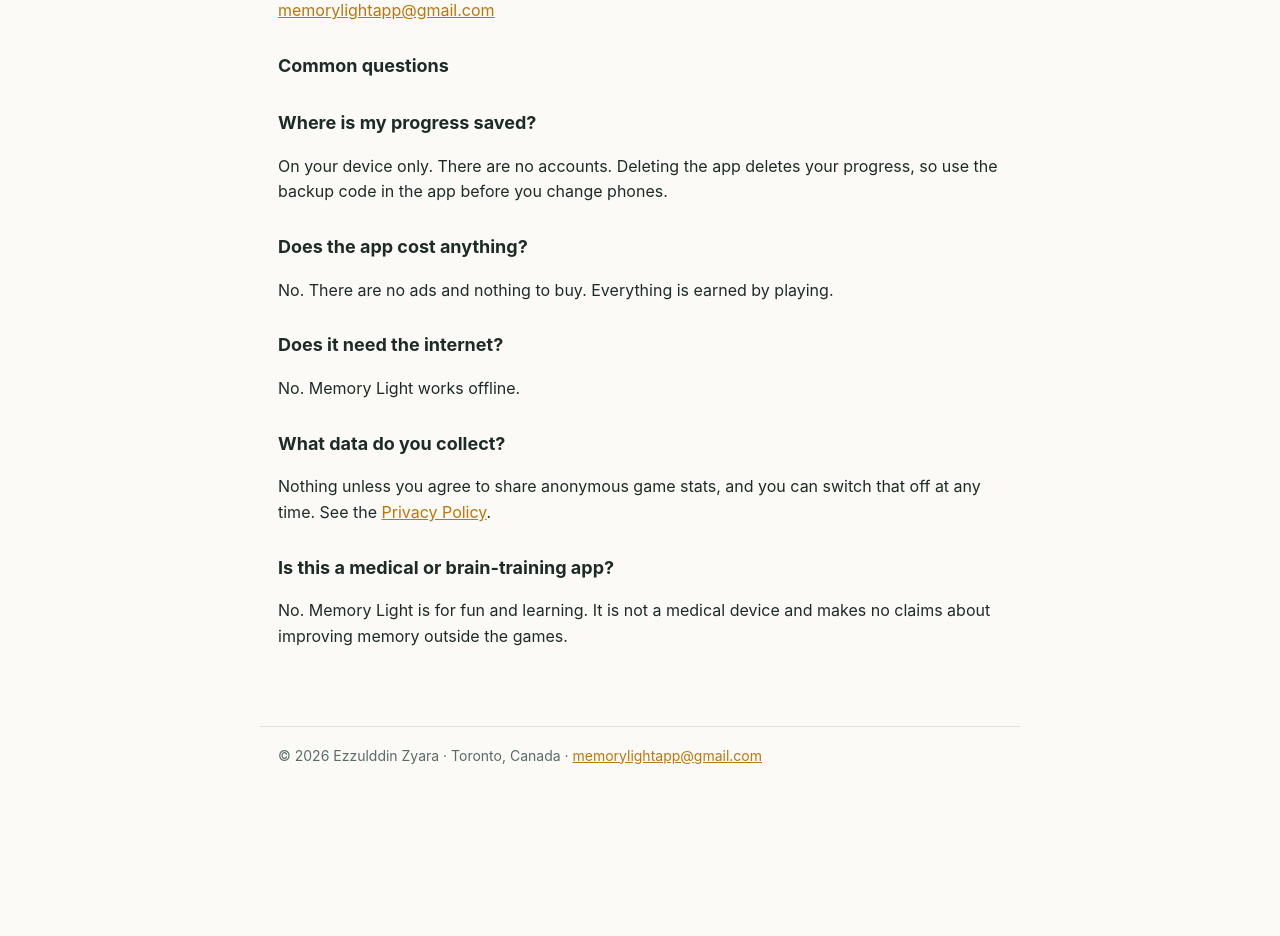
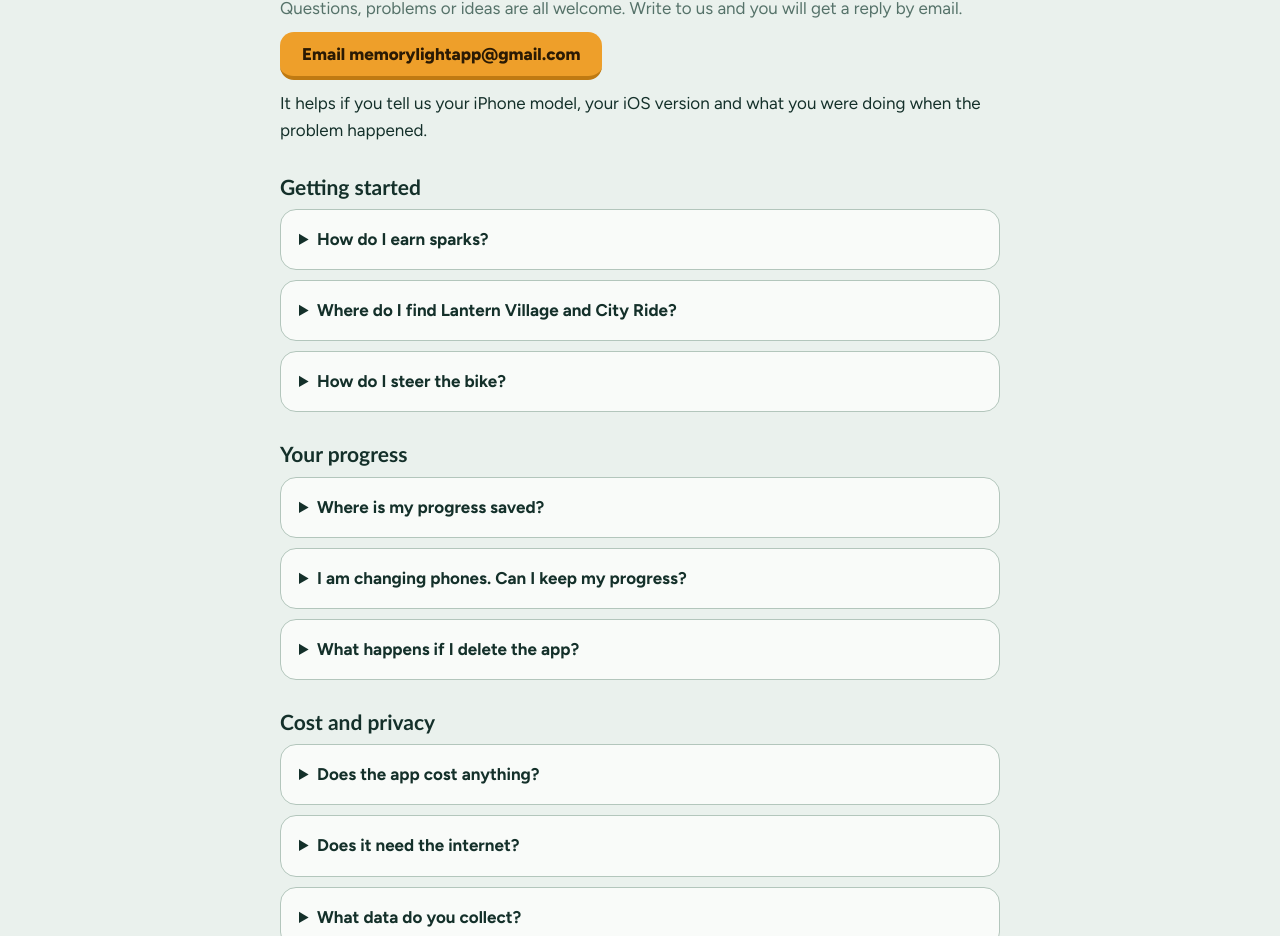
Before and after one commit to memorylightapp-wq/memorylight-site, a plain HTML site: page support.html in a window 1280 px wide. Shown: the part 201-1137 px from the top of the page. Before the commit the page ends 986 px from the top, so only its background shows below. Drawn offline with Linux system fonts and the light colour scheme; a web font is replaced by a local one.

Commit message:
Update support.html

```diff
--- a/support.html
+++ b/support.html
@@ -1,17 +1,30 @@
-<!doctype html><html lang="en"><head><meta charset="utf-8"><meta name="viewport" content="width=device-width,initial-scale=1"><title>Memory Light Support</title><style>
-:root{color-scheme:light dark;--bg:#fbfaf6;--ink:#1d2b27;--soft:#5a6b66;--line:#e3e0d6;--acc:#b9770e}
-@media (prefers-color-scheme:dark){:root{--bg:#0f1a24;--ink:#eef2f0;--soft:#a9b8b3;--line:#263645;--acc:#ffc83d}}
-*{box-sizing:border-box}body{margin:0;background:var(--bg);color:var(--ink);font-family:-apple-system,system-ui,"Segoe UI",sans-serif;line-height:1.6}
-nav{display:flex;justify-content:space-between;align-items:center;gap:12px;flex-wrap:wrap;max-width:760px;margin:0 auto;padding:18px;border-bottom:1px solid var(--line)}
-nav a{color:var(--ink);text-decoration:none;font-weight:700}nav span a{margin-inline-start:18px;font-weight:600;color:var(--soft)}
-main{max-width:760px;margin:0 auto;padding:8px 18px 60px}h1{font-size:30px;line-height:1.2;margin:28px 0 8px;text-wrap:balance}h2{font-size:18px;margin-top:28px}
-a{color:var(--acc)}.lead{font-size:18px;color:var(--soft)}footer{max-width:760px;margin:0 auto;padding:18px;border-top:1px solid var(--line);color:var(--soft);font-size:14px}
-ul{padding-inline-start:20px}
-</style></head><body><nav><a href="/">Memory Light</a><span><a href="/support.html">Support</a><a href="/privacy.html">Privacy</a><a href="/terms.html">Terms</a></span></nav><main><h1>Support</h1><p class="lead">Questions, problems or ideas? Write to us and we'll reply by email.</p>
-<p><a href="mailto:memorylightapp@gmail.com">memorylightapp@gmail.com</a></p>
-<h2>Common questions</h2>
-<h2>Where is my progress saved?</h2><p>On your device only. There are no accounts. Deleting the app deletes your progress, so use the backup code in the app before you change phones.</p>
-<h2>Does the app cost anything?</h2><p>No. There are no ads and nothing to buy. Everything is earned by playing.</p>
-<h2>Does it need the internet?</h2><p>No. Memory Light works offline.</p>
-<h2>What data do you collect?</h2><p>Nothing unless you agree to share anonymous game stats, and you can switch that off at any time. See the <a href="/privacy.html">Privacy Policy</a>.</p>
-<h2>Is this a medical or brain-training app?</h2><p>No. Memory Light is for fun and learning. It is not a medical device and makes no claims about improving memory outside the games.</p></main><footer>© 2026 Ezzulddin Zyara · Toronto, Canada · <a href="mailto:memorylightapp@gmail.com">memorylightapp@gmail.com</a></footer></body></html>
+<!doctype html><html lang="en"><head><meta charset="utf-8"><meta name="viewport" content="width=device-width,initial-scale=1"><title>Memory Light Support</title><meta name="description" content="Memory Light: a calm iPhone game. Solve memory puzzles to earn sparks, build your own Lantern Village and ride a bike through Lantern City. No ads, nothing to buy, works offline."><link rel="preconnect" href="https://fonts.googleapis.com"><link rel="preconnect" href="https://fonts.gstatic.com" crossorigin><link href="https://fonts.googleapis.com/css2?family=Figtree:wght@400;600;700;800&family=Sniglet:wght@400;800&display=swap" rel="stylesheet"><link rel="stylesheet" href="/style.css"></head><body><header class="top"><div class="wrap"><a class="brand" href="/"><span class="dots" aria-hidden="true"><i></i><i></i><i></i></span>Memory Light</a><nav class="links" aria-label="Main"><a href="/#village">Village</a><a href="/#ride">City Ride</a><a href="/#games">Games</a><a href="/support.html">Support</a><a href="/privacy.html">Privacy</a><a href="/terms.html">Terms</a></nav></div></header><main><div class="wrap doc">
+<p class="kicker">Support</p><h1>How can we help?</h1>
+<p class="sub">Questions, problems or ideas are all welcome. Write to us and you will get a reply by email.</p>
+<p><a class="btn" href="mailto:memorylightapp@gmail.com?subject=Memory%20Light%20support">Email memorylightapp@gmail.com</a></p>
+<p>It helps if you tell us your iPhone model, your iOS version and what you were doing when the problem happened.</p>
+
+<h2>Getting started</h2>
+<details><summary>How do I earn sparks?</summary><p>Play any puzzle, lesson, quiz or relax toy. Every round earns sparks and light. Sparks are what you spend in Lantern Village and in the bike shop.</p></details>
+<details><summary>Where do I find Lantern Village and City Ride?</summary><p>Lantern Village has its own card in the app. City Ride is inside the village, in Lantern City.</p></details>
+<details><summary>How do I steer the bike?</summary><p>Use the joystick on the left to steer and pedal. The buttons on the right ring the bell, jump, drift and lift the front wheel.</p></details>
+
+<h2>Your progress</h2>
+<details><summary>Where is my progress saved?</summary><p>On your device only. There are no accounts and nothing is stored on our servers.</p></details>
+<details><summary>I am changing phones. Can I keep my progress?</summary><p>Yes. Use the backup code in the app before you switch, then enter it on the new phone. Your device's own backup may also include the app's data.</p></details>
+<details><summary>What happens if I delete the app?</summary><p>Deleting the app deletes your progress from the device. Make a backup code first if you want to keep it.</p></details>
+
+<h2>Cost and privacy</h2>
+<details><summary>Does the app cost anything?</summary><p>No. There are no ads and nothing to buy. Everything is earned by playing.</p></details>
+<details><summary>Does it need the internet?</summary><p>No. Memory Light works offline.</p></details>
+<details><summary>What data do you collect?</summary><p>Nothing, unless you agree to share anonymous game stats. You can switch that off at any time in About, under Share game stats. The full details are in the <a href="/privacy.html">Privacy Policy</a>.</p></details>
+<details><summary>How do I ask for my stats to be deleted?</summary><p>Email us with your stats ID. You can copy it in About, under Copy my stats ID. We reply within 30 days.</p></details>
+
+<h2>Comfort and safety</h2>
+<details><summary>Some effects bother my eyes. What can I change?</summary><p>Open the Comfort settings and switch on Reduce motion or Larger text. The Tricks corner contains optical illusions; please read the Health and safety notice in About before using it.</p></details>
+<details><summary>Is this a medical or brain-training app?</summary><p>No. Memory Light is for fun and learning. It is not a medical device and makes no claim to improve memory or intelligence outside the games.</p></details>
+<details><summary>Is it suitable for children?</summary><p>Memory Light is a general-audience game and is not directed at children under 13. It contains no ads, no purchases and no chat.</p></details>
+
+<h2>Still stuck?</h2>
+<p>Write to <a href="mailto:memorylightapp@gmail.com">memorylightapp@gmail.com</a>. Memory Light is made by Ezz, an independent developer in Toronto, Canada, so you will be writing to the person who built it.</p>
+</div></main><footer><div class="wrap"><span>© 2026 Ezz · Toronto, Canada</span><span><a href="/support.html">Support</a> · <a href="/privacy.html">Privacy</a> · <a href="/terms.html">Terms</a> · <a href="mailto:memorylightapp@gmail.com">memorylightapp@gmail.com</a></span></div></footer><script src="/site.js"></script></body></html>
```
